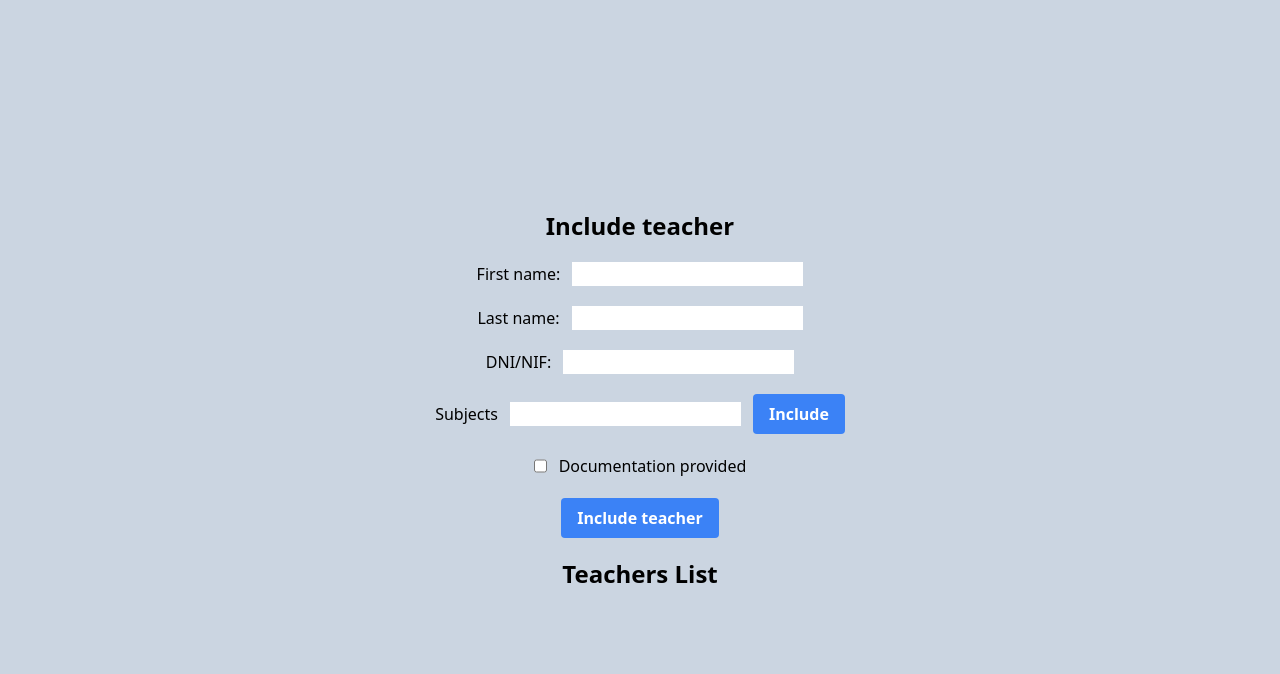
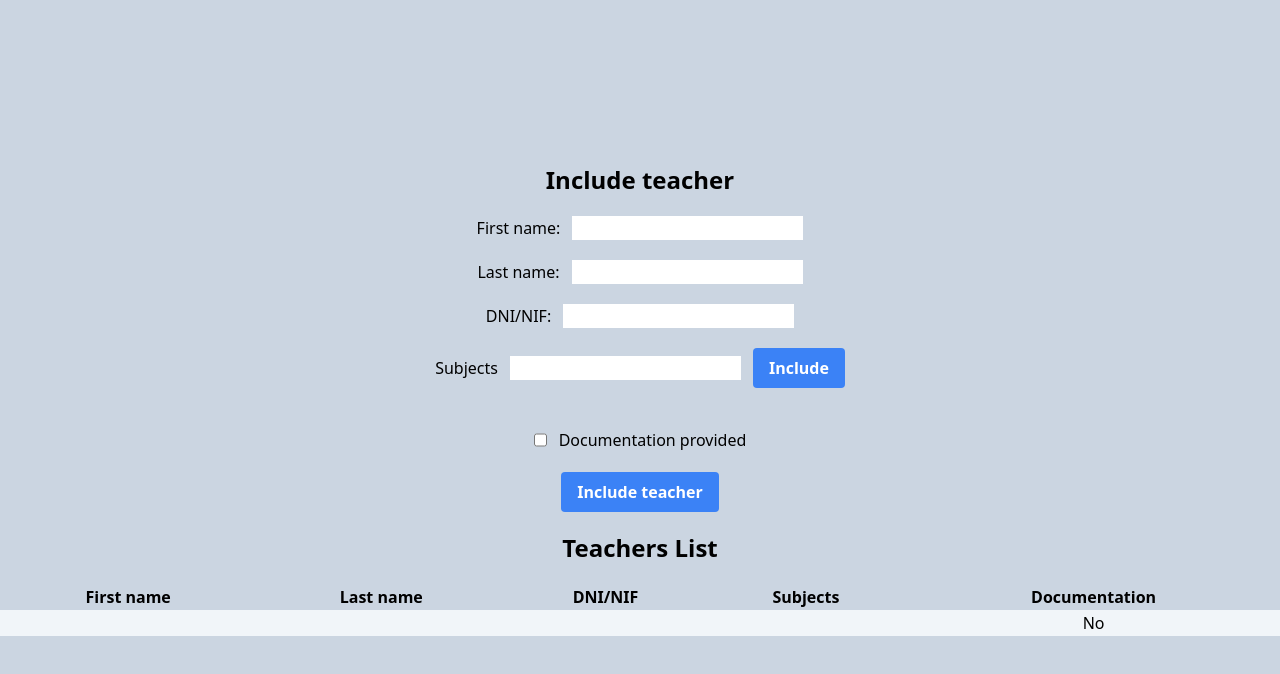
Before and after one commit to alexandrespindola/teacher, a Vue app: page / in a window 1280 px wide. Both pictures are taken after a click on the button "Include teacher". Shown: the top 674 px of the page. Built offline with nearby package versions, Linux system fonts and the light colour scheme.

Commit message:
Atualizações no formulário de cadastro de professores e estilos CSS

```diff
--- a/src/assets/scss/app.scss
+++ b/src/assets/scss/app.scss
@@ -1,7 +1,3 @@
 @import "tailwindcss/base";
 @import "tailwindcss/components";
 @import "tailwindcss/utilities";
-
-.button {
-    @apply bg-blue-500 text-white font-bold py-2 px-4 rounded hover:bg-blue-700 ;
-}
--- a/src/components/TeacherForm.vue
+++ b/src/components/TeacherForm.vue
@@ -4,20 +4,51 @@
             <section class="flex flex-col gap-5">
                 <h3>Include teacher</h3>
                 <div class="flex flex-col items-center gap-5">
-                    <div class="flex flex-row gap-3 items-center"><label>First name:</label><input type="text"></div>
-                    <div class="flex flex-row gap-3 items-center"><label>Last name:</label><input type="text"></div>
-                    <div class="flex flex-row gap-3 items-center"><label>DNI/NIF:</label><input type="text"></div>
-                    <div class="flex flex-row gap-3 items-center"><label>Subjects</label><input type="text"><button
-                            class="button">Include</button></div>
+                    <div class="form__items"><label>First name:</label><input type="text" v-model="teacher.firstName">
+                    </div>
+                    <div class="form__items"><label>Last name:</label><input type="text" v-model="teacher.lastName">
+                    </div>
+                    <div class="form__items"><label>DNI/NIF:</label><input type="text" v-model="teacher.dni"></div>
+                    <div class="form__items"><label>Subjects</label><input type="text" v-model="subject"><button
+                            class="button" @click="handleSubject()">Include</button></div>
+                    <div>
+                        <ul>
+                            <li v-for="(element, index) in teacher.subjects" :key="index">{{ element }}</li>
+                        </ul>
+                    </div>
                     <div class="flex flex-row gap-3">
-                        <input type="checkbox" />
+                        <input type="checkbox" v-model="teacher.documentation" />
                         <p>Documentation provided</p>
                     </div>
-                    <button class="button">Include teacher</button>
+                    <button class="button" @click="handleTeacher()">Include teacher</button>
                 </div>
             </section>
             <section class="flex flex-col gap-5">
                 <h3>Teachers List</h3>
+                <table>
+                    <thead>
+                        <tr>
+                            <th>First name</th>
+                            <th>Last name</th>
+                            <th>DNI/NIF</th>
+                            <th>Subjects</th>
+                            <th>Documentation</th>
+                        </tr>
+                    </thead>
+                    <tbody>
+                        <tr v-for="(element) in teachers" :key="element.dni">
+                            <td>{{ element.firstName }}</td>
+                            <td>{{ element.lastName }}</td>
+                            <td>{{ element.dni }}</td>
+                            <td>
+                                <ul>
+                                    <li v-for="(subject, index) in element.subjects" :key="index">{{ subject }}</li>
+                                </ul>
+                            </td>
+                            <td>{{ element.documentation ? 'Yes' : 'No' }}</td>
+                        </tr>
+                    </tbody>
+                </table>
             </section>
         </div>
     </div>
@@ -34,18 +65,50 @@ interface ITeacher {
     documentation: boolean
 }
 
-// eslint-disable-next-line @typescript-eslint/no-unused-vars
-let teacher: Ref<ITeacher> = ref({
+const teacher: Ref<ITeacher> = ref({
     firstName: '',
     lastName: '',
     dni: '',
     subjects: [],
     documentation: false
 })
+
+const teachers: Ref<Array<ITeacher>> = ref([])
+
+const subject: Ref<string> = ref('')
+
+const handleSubject = () => {
+    teacher.value.subjects.push(subject.value)
+    subject.value = ''
+}
+
+
+const handleTeacher = () => {
+    teachers.value.push(teacher.value)
+    teacher.value = {
+        firstName: '',
+        lastName: '',
+        dni: '',
+        subjects: [],
+        documentation: false
+    }
+}
 </script>
 
 <style scoped lang="scss">
 h3 {
     @apply text-center text-2xl font-bold;
 }
+
+.button {
+    @apply bg-blue-500 text-white font-bold py-2 px-4 rounded hover:bg-blue-700;
+}
+
+.form__items {
+    @apply flex flex-row gap-3 items-center
+}
+
+td {
+    @apply text-center bg-slate-100
+}
 </style>
```
